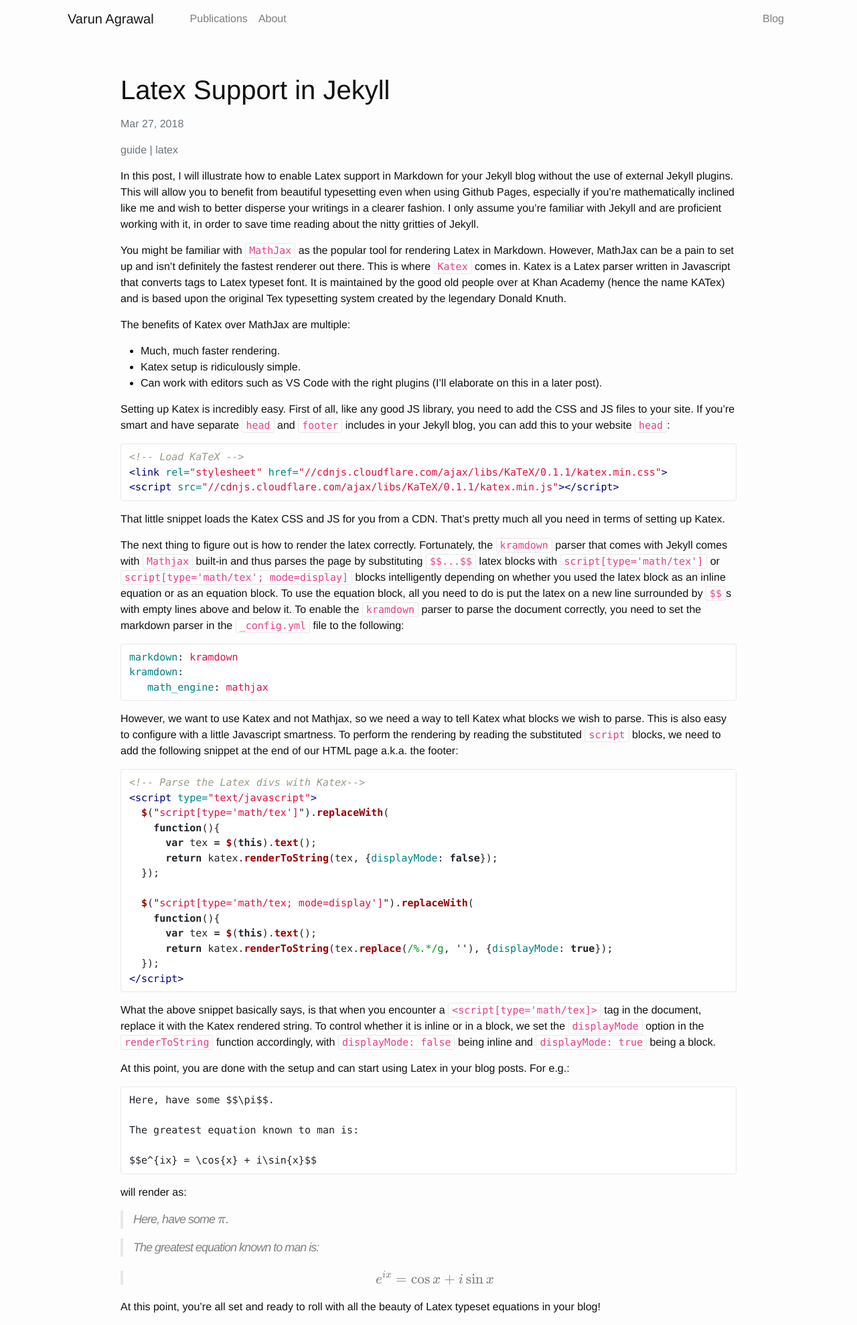
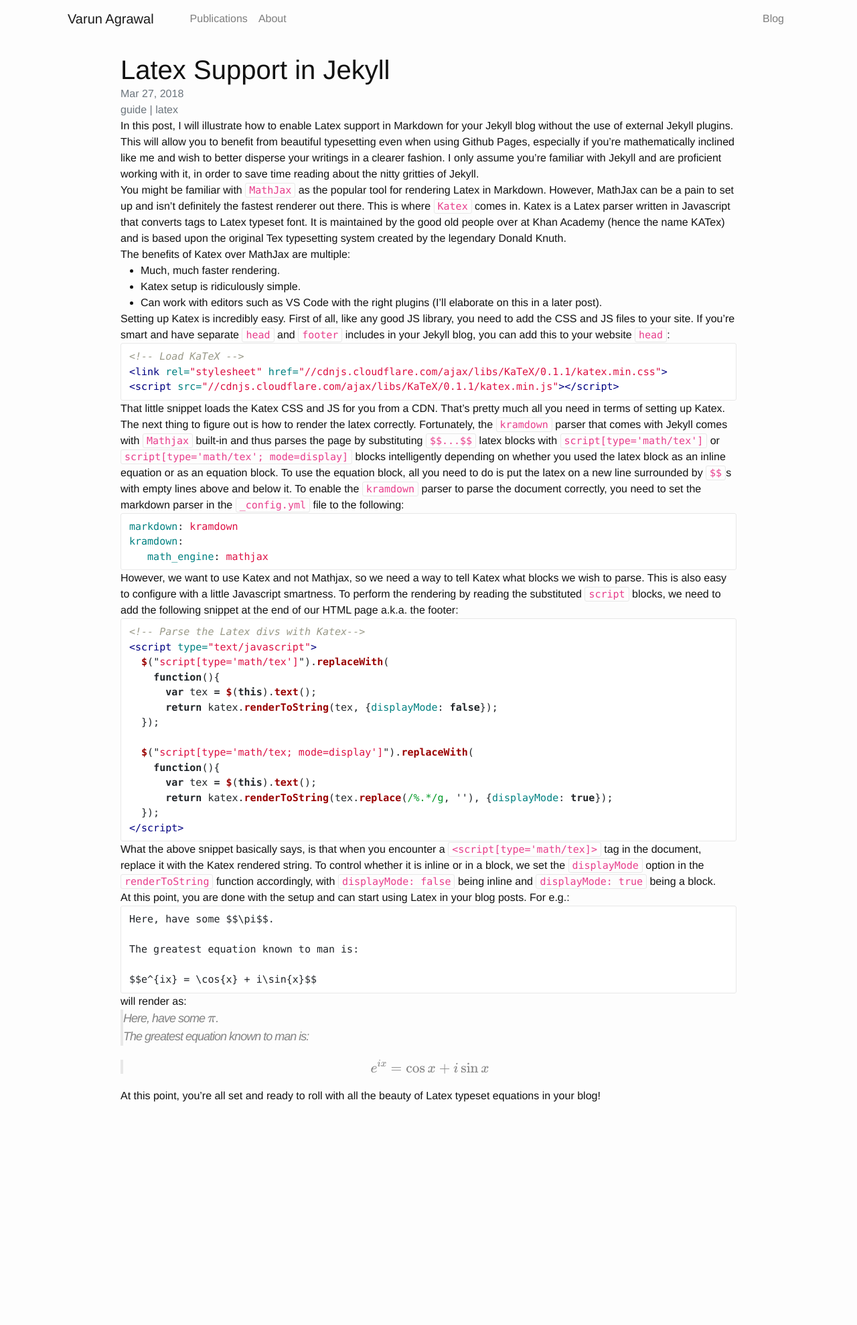
Before and after one commit to varunagrawal/varunagrawal.github.io, a Jekyll site: the page built from _posts/2018-03-27-latex-jekyll.md, in a window 1280 px wide. Shown: the whole page at 67% size. Built offline with Jekyll 4.4.1, drawn with Linux system fonts in a browser that asks for light colours; nearby versions of some CDN libraries; formulas are drawn with MathJax 3; a style sheet for code colours, icons or effects is not loaded; after the commit the page ends 1648 px from its top, so only the background shows below that.

```diff
--- a/Gemfile
+++ b/Gemfile
@@ -2,7 +2,7 @@
 
 source "https://rubygems.org"
 
-# gem "rails"
-
-gem "jekyll"
+gem "jekyll", "~> 3.10.0"
 gem 'sassc-rails'
+gem 'jekyll-sass-converter'
+gem 'kramdown-parser-gfm'
--- a/_sass/_base.scss
+++ b/_sass/_base.scss
@@ -34,12 +34,12 @@ body {
 p, blockquote, pre,
 ul, ol, dl, figure,
 %vertical-rhythm {
-    margin-bottom: #{math.div($spacing-unit, 2)};
+    margin-bottom: "math.div($spacing-unit, 2)";
 }
 
 h1, h2, h3, h4, h5, h6 {
-    margin-top: #{math.div($spacing-unit, 1)};
-    margin-bottom: #{math.div($spacing-unit, 2)};
+    margin-top: "math.div($spacing-unit, 1)";
+    margin-bottom: "math.div($spacing-unit, 2)";
 }
 
 
@@ -116,7 +116,7 @@ a {
 blockquote {
     color: $grey-color;
     border-left: 4px solid $grey-color-light;
-    padding-left: #{math.div($spacing-unit, 2)};
+    padding-left: "math.div($spacing-unit, 2)";
     font-size: 18px;
     letter-spacing: -1px;
     font-style: italic;
@@ -170,8 +170,8 @@ pre {
     @include media-query($on-laptop) {
         max-width: -webkit-calc(#{$content-width} - (#{$spacing-unit}));
         max-width:         calc(#{$content-width} - (#{$spacing-unit}));
-        padding-right: #{math.div($spacing-unit, 2)};
-        padding-left: #{math.div($spacing-unit, 2)};
+        padding-right: "math.div($spacing-unit, 2)";
+        padding-left: "math.div($spacing-unit, 2)";
     }
 }
 
```
Also changed, not shown: Gemfile.lock.
